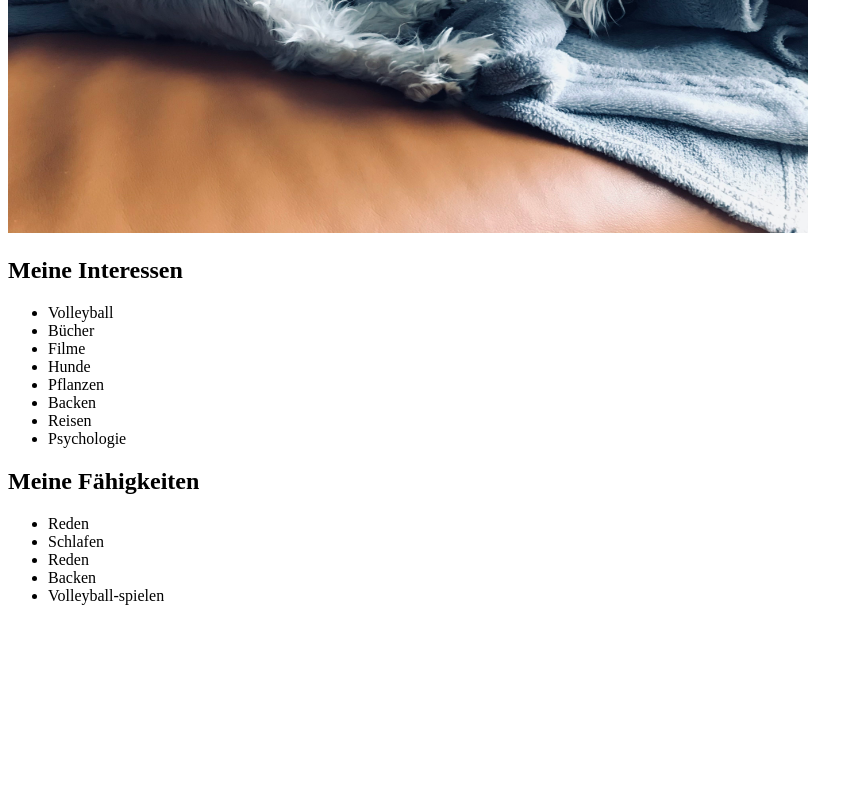
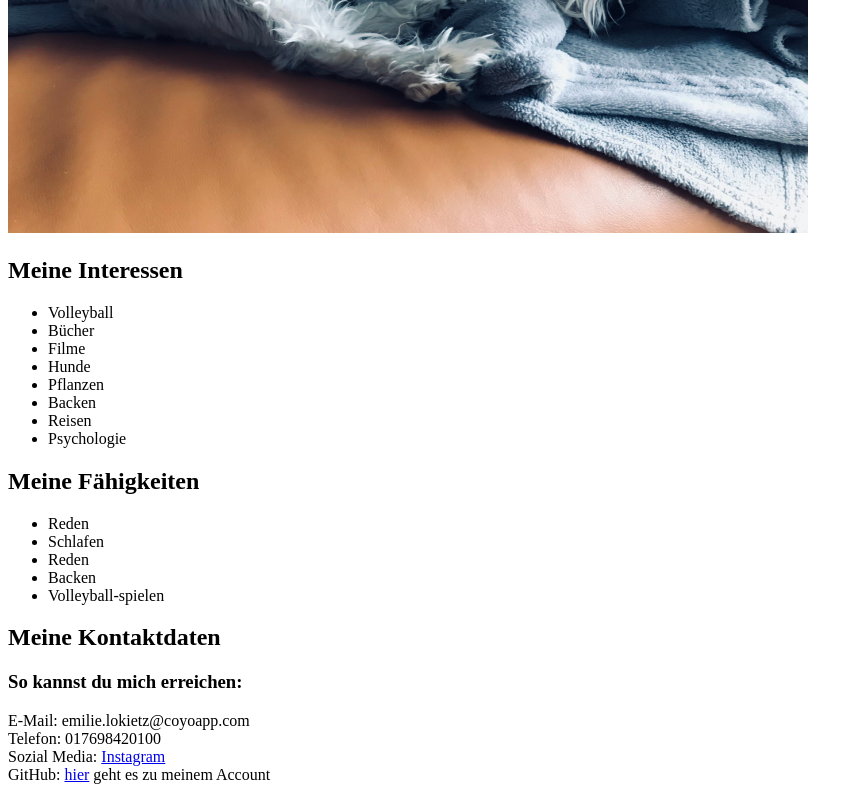
Before and after one commit to emilielokietz/personal-website, a plain HTML site: page index.html in a window 1280 px wide. Shown: the part 365-1165 px from the top of the page, without its empty margins (0-863 px from the left). Before the commit the page ends 986 px from the top, so only its background shows below. Drawn offline with Linux system fonts and the light colour scheme.

Commit message:
add contact

```diff
--- a/index.html
+++ b/index.html
@@ -49,6 +49,18 @@
         </ul>
     </section>
 
+    <section>
+        <h2 id="kontakt">Meine Kontaktdaten</h2>
+        <h3>So kannst du mich erreichen:</h3>
+        <p>
+            E-Mail: emilie.lokietz@coyoapp.com <br>
+            Telefon: 017698420100 <br>
+
+            Sozial Media: <a href="https://www.instagram.com">Instagram </a><br>
+            GitHub: <a href="https://github.com">hier</a> geht es zu meinem Account
+        </p>
+    </section>
+
 </body>
 
 </html>
```
